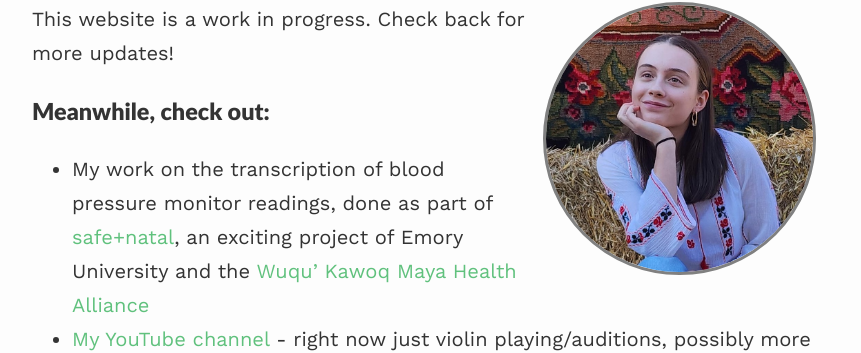
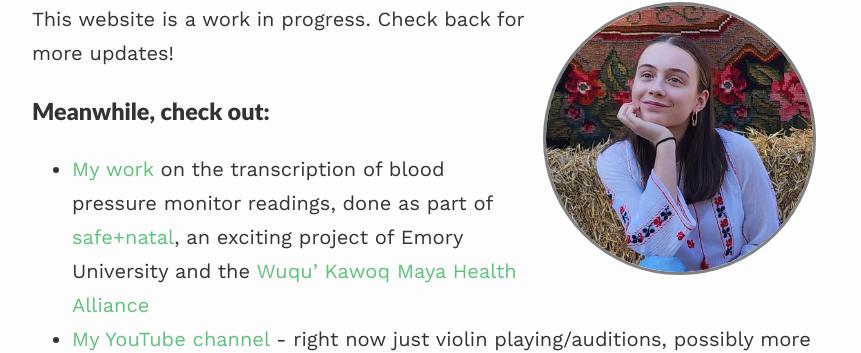
Before and after one commit to ellenkolesnikova/ellenkolesnikova.github.io, a Jekyll site: the page built from index.md, in a window 1280 px wide. Shown: the part 190-543 px from the top of the page, without its empty margins (208-1069 px from the left). Built offline with Jekyll 4.4.1, drawn with Linux system fonts in a browser that asks for light colours; nearby versions of some CDN libraries; part of the change alters nothing that is shown.

```diff
--- a/index.md
+++ b/index.md
@@ -11,7 +11,7 @@ This website is a work in progress. Check back for more updates!
 
 ### Meanwhile, check out:
 
-- My work on the transcription of blood pressure monitor readings, done as part of [safe+natal](https://safenatal.org/), an exciting project of Emory University and the [Wuqu’ Kawoq Maya Health Alliance](https://www.wuqukawoq.org/?lang=es)
+- [My work](https://github.com/ellenkolesnikova/projects/tree/main/blood%20pressure%20transcription%20from%20monitor) on the transcription of blood pressure monitor readings, done as part of [safe+natal](https://safenatal.org/), an exciting project of Emory University and the [Wuqu’ Kawoq Maya Health Alliance](https://www.wuqukawoq.org/?lang=es)
 - [My YouTube channel](https://www.youtube.com/@ellenkolesnikova5144){:target="_blank"} - right now just violin playing/auditions, possibly more stuff in the future
 - [Some coding projects](https://github.com/ellenkolesnikova/projects){:target="_blank"} - several projects ranging from basic data structures to assembly code and AI
 - [A simple technical introduction to ZK proofs](https://ellenkolesnikova.github.io/assets/files/zkintro.pdf){:target="_blank"} - I wrote this when studying zero-knowledge proofs
```
